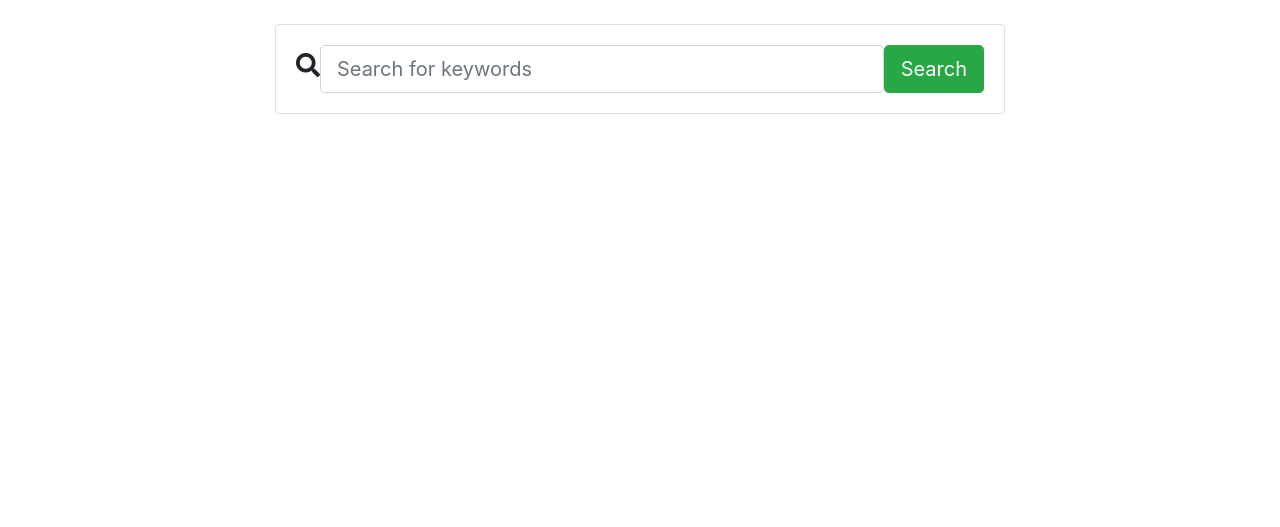
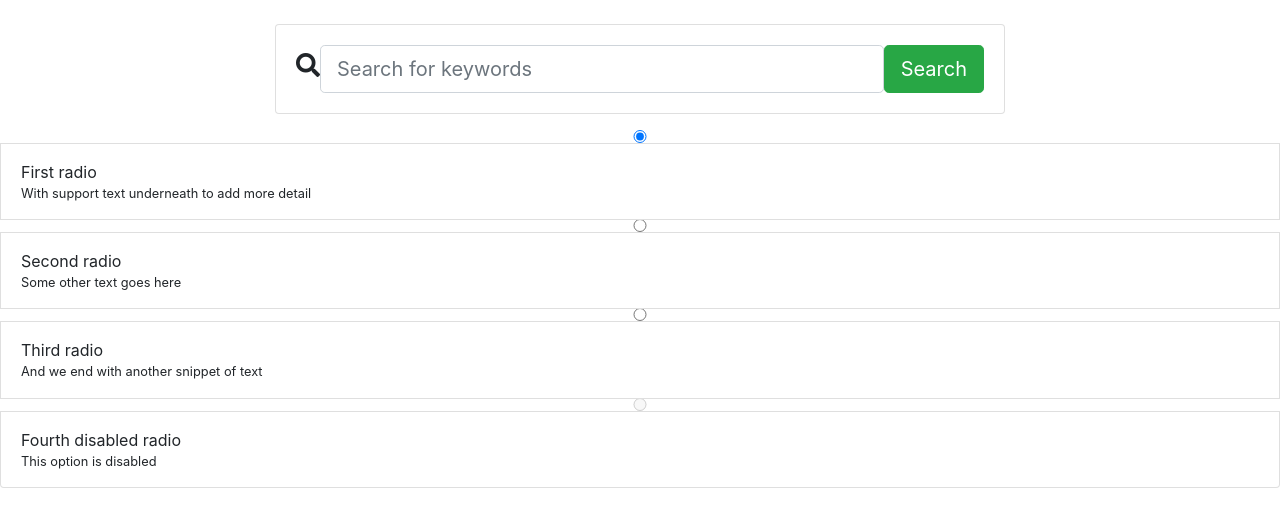
Before and after one commit to ralfaouad/DocumentSearch, a Flask app: page /search.html in a window 1280 px wide. Shown: the part 56-583 px from the top of the page. Run offline with Flask 2, Linux system fonts and the light colour scheme; parts of the project's set-up code (start-up, migrations or seed data) failed here and were passed over; some libraries are stand-ins or nearby versions.

Commit message:
Front Fix v2

```diff
--- a/app.py
+++ b/app.py
@@ -41,10 +41,11 @@
                     str1 =  f1.read()
                 with open(path2,"r") as f2:
                     str2 =  f2.read()
+                weight = int(request.form['i'])
                 treeA = TED.preprocessing(ET.parse(path1).getroot())
                 treeB = TED.preprocessing(ET.parse(path2).getroot())
                 tedsim = TED.TED(treeA,treeB)
-                vsmsim = VSM.VSM_xml(treeA, treeB, [file1,file2], 0, 0)
+                vsmsim = VSM.VSM_xml(treeA, treeB, [path1,path2], weight, 0)
     else:
         return render_template("compare.html", tedsim="", vsmsim="")
     return render_template("compare.html",tedsim=tedsim, vsmsim=vsmsim)
--- a/templates/search.html
+++ b/templates/search.html
@@ -41,4 +41,30 @@
             </div>
         </div>
     </div>
+
+    <div class="list-group list-group-checkable">
+        <input class="list-group-item-check" type="radio" name="listGroupCheckableRadios" id="listGroupCheckableRadios1" value="" checked="">
+        <label class="list-group-item py-3" for="listGroupCheckableRadios1">
+          First radio
+          <span class="d-block small opacity-50">With support text underneath to add more detail</span>
+        </label>
+
+        <input class="list-group-item-check" type="radio" name="listGroupCheckableRadios" id="listGroupCheckableRadios2" value="">
+        <label class="list-group-item py-3" for="listGroupCheckableRadios2">
+          Second radio
+          <span class="d-block small opacity-50">Some other text goes here</span>
+        </label>
+
+        <input class="list-group-item-check" type="radio" name="listGroupCheckableRadios" id="listGroupCheckableRadios3" value="">
+        <label class="list-group-item py-3" for="listGroupCheckableRadios3">
+          Third radio
+          <span class="d-block small opacity-50">And we end with another snippet of text</span>
+        </label>
+
+        <input class="list-group-item-check" type="radio" name="listGroupCheckableRadios" id="listGroupCheckableRadios4" value="" disabled="">
+        <label class="list-group-item py-3" for="listGroupCheckableRadios4">
+          Fourth disabled radio
+          <span class="d-block small opacity-50">This option is disabled</span>
+        </label>
+    </div>
 </body>
```
